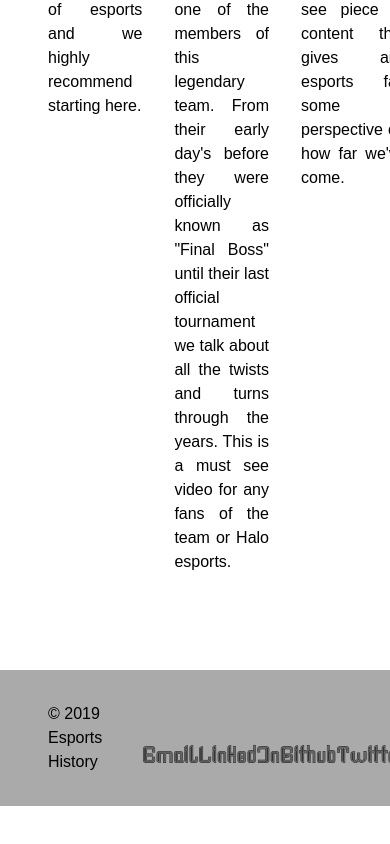
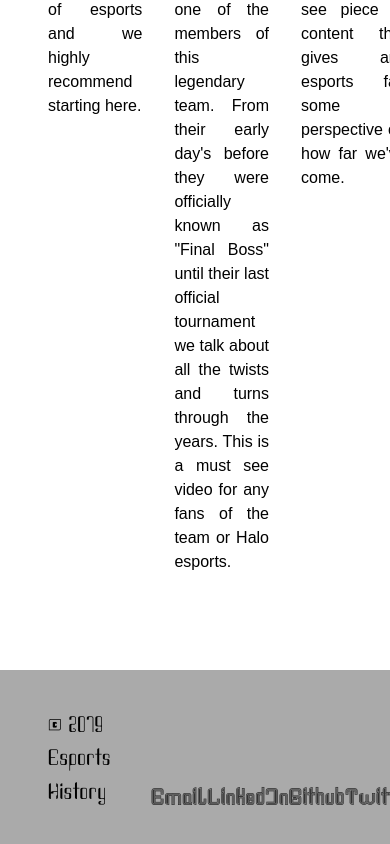
Before and after one commit to Zarnerz/EH-React, a React (Create React App) app in the folder esports-history/: page / in a window 390 px wide. Shown: the part 6091-6935 px from the top of the page. Before the commit the page ends 6897 px from the top, so only its background shows below. Built offline with nearby package versions, Linux system fonts and the light colour scheme.

Commit message:
final Footer styles - base styling for desktop finished - mobile/media queries are next

```diff
--- a/esports-history/src/App.css
+++ b/esports-history/src/App.css
@@ -13,6 +13,10 @@
 @font-face {
   font-family: Main;
   src: url(./fonts/Haike-condensedreg.ttf);
+}
+@font-face {
+  font-family: PrimaryBold;
+  src: url(./fonts/Haike-boldreg.ttf);
 }
 
 .App {
@@ -47,3 +51,7 @@
 .App p {
   text-align: justify;
 }
+
+footer p {
+  font-family: Main;
+}
--- a/esports-history/src/global/footer/Footer.js
+++ b/esports-history/src/global/footer/Footer.js
@@ -34,7 +34,8 @@ const footerStyle = {
 const footerCopyrightStyle = {
   flex: "1",
   textAlign: "left",
-  marginLeft: "2rem"
+  marginLeft: "2rem",
+  fontSize: "1.4rem"
 };
 
 const footerUlStyle = {
```
